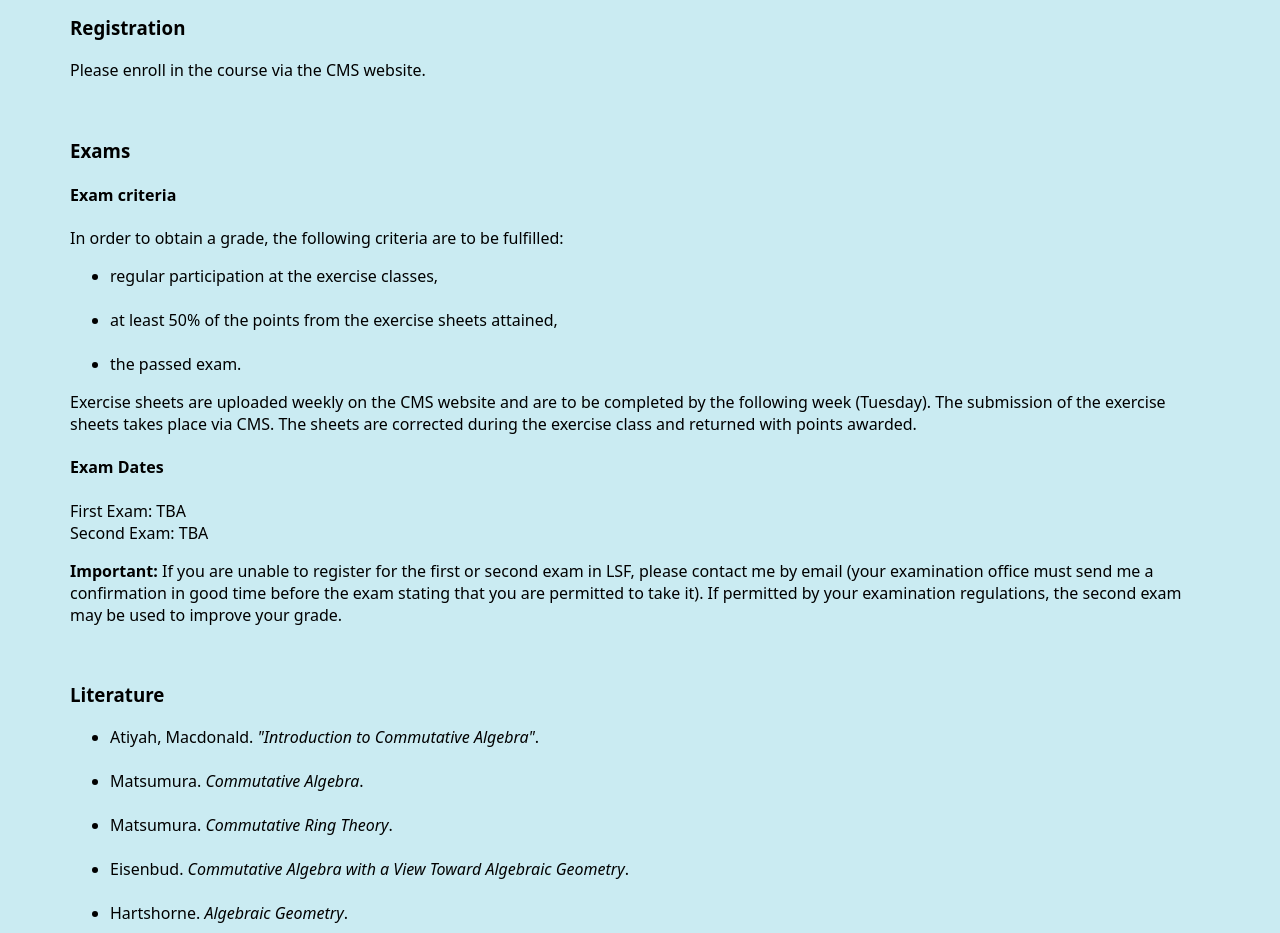
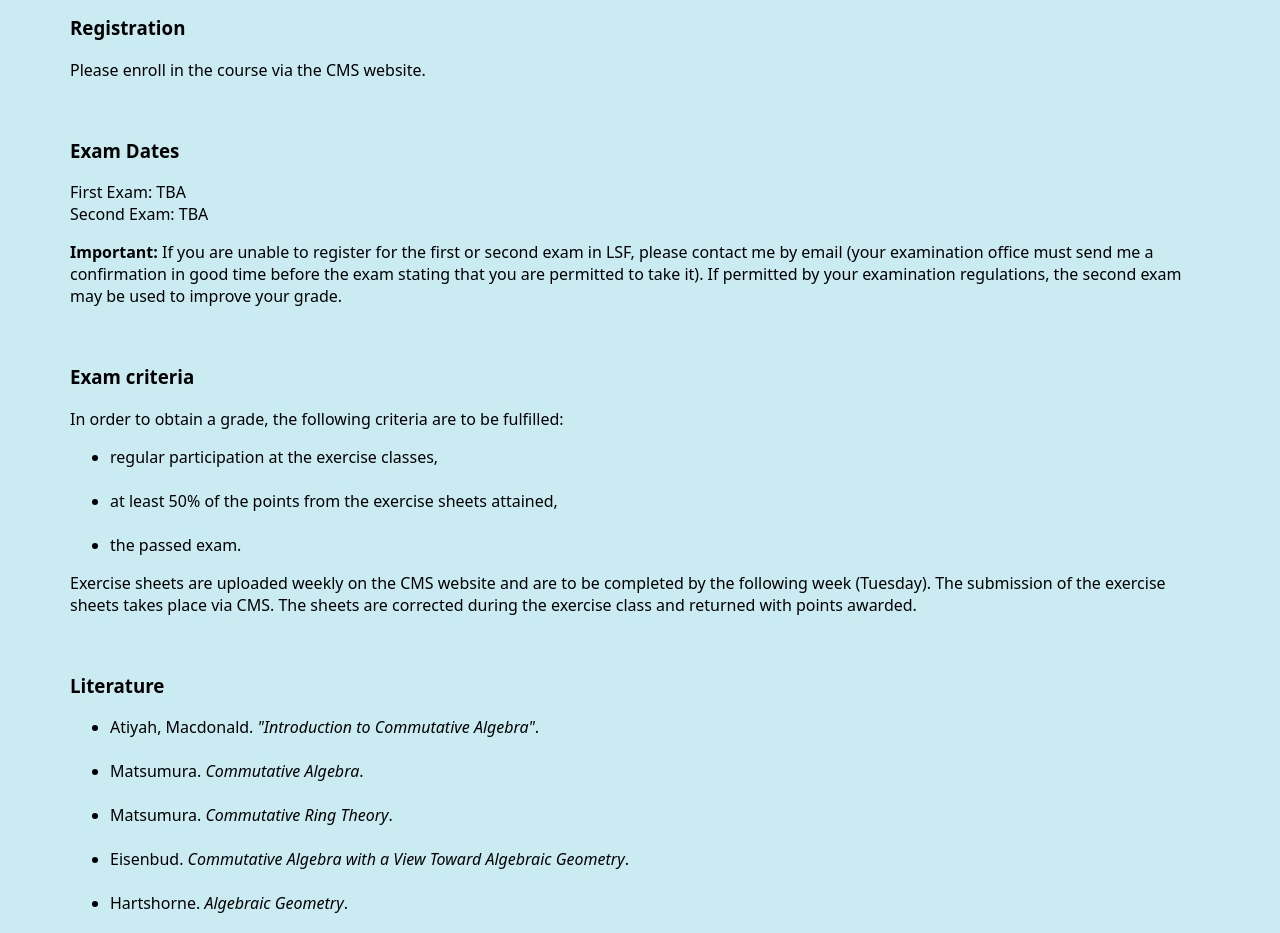
Before and after one commit to massimiliano-alessandro/massimiliano-alessandro.github.io, a plain HTML site: page teaching_CommAlg_AG.html in a window 1280 px wide. Shown: the part 1480-2413 px from the top of the page. Drawn offline with Linux system fonts and the light colour scheme.

Commit message:
Update teaching_CommAlg_AG.html

```diff
--- a/teaching_CommAlg_AG.html
+++ b/teaching_CommAlg_AG.html
@@ -119,14 +119,23 @@
 
 						<p>Please enroll in the course via the CMS website.</p>
 
+						<br>
+
+						<h3>Exam Dates</h3>
+
+						<p>
+							First Exam: TBA
+							<br>
+							Second Exam: TBA
+						</p>
+						<p>
+						<b>Important:</b> If you are unable to register for the first or second exam in LSF, please contact me by email (your examination office must send me a confirmation in good time before the exam stating that you are permitted to take it). If permitted by your examination regulations, the second exam may be used to improve your grade.
+						</p>
 
 						<br>
 
 
-						<h3>Exams</h3>
-
-
-						<h4>Exam criteria</h4>
+						<h3>Exam criteria</h3>
 
 						<p>In order to obtain a grade, the following criteria are to be fulfilled:
 							<ul>
@@ -145,17 +154,6 @@
 							Exercise sheets are uploaded weekly on the CMS website and are to be completed by the following week (Tuesday).
 							The submission of the exercise sheets takes place via CMS.
 							The sheets are corrected during the exercise class and returned with points awarded.
-						</p>
-
-						<h4>Exam Dates</h4>
-
-						<p>
-							First Exam: TBA
-							<br>
-							Second Exam: TBA
-						</p>
-						<p>
-						<b>Important:</b> If you are unable to register for the first or second exam in LSF, please contact me by email (your examination office must send me a confirmation in good time before the exam stating that you are permitted to take it). If permitted by your examination regulations, the second exam may be used to improve your grade.
 						</p>
 
 						<br>
```
